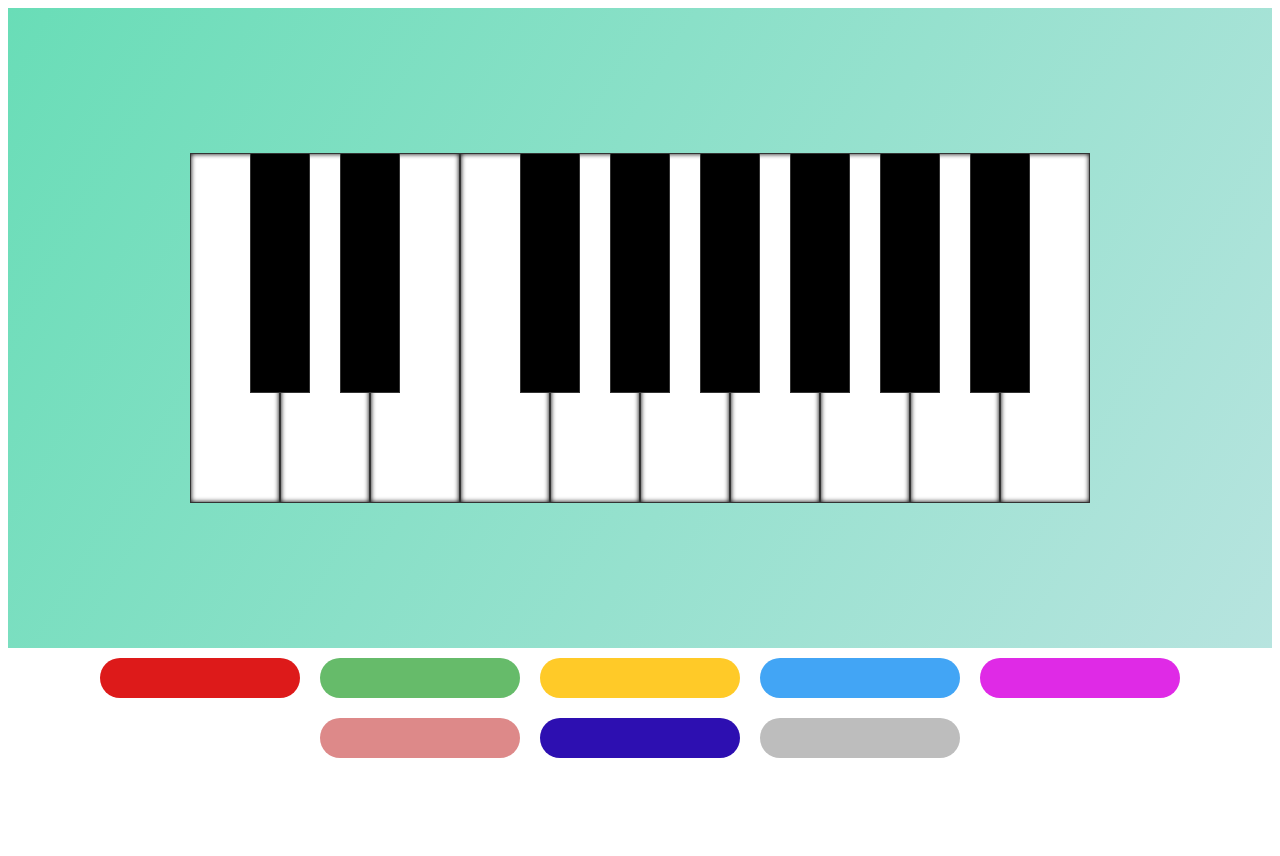
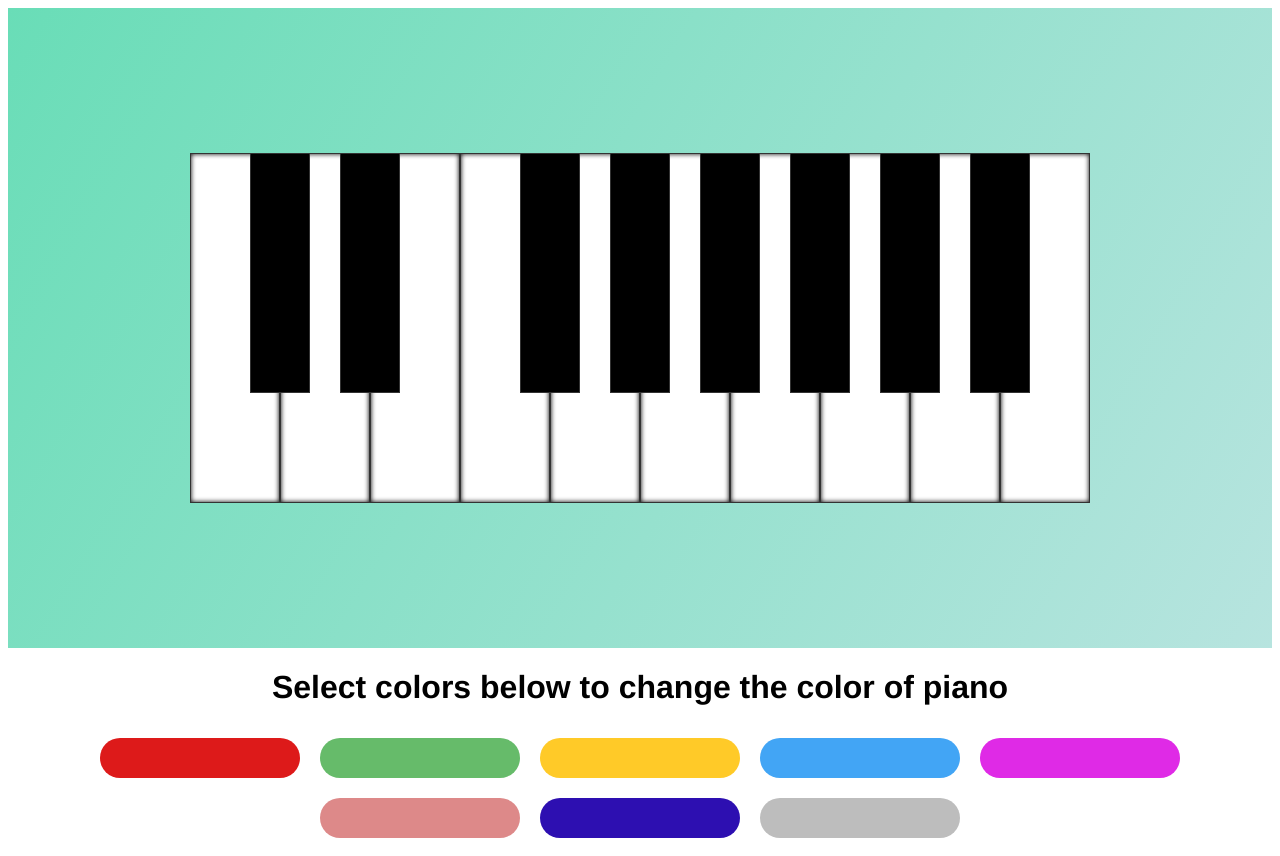
Before and after one commit to Ritz-kumari/pianofile, a plain HTML site: page index.html in a window 1280 px wide. Before the commit the page ends 800 px from the top, so only its background shows below. Drawn offline with Linux system fonts and the light colour scheme.

Commit message:
Update index.html

```diff
--- a/index.html
+++ b/index.html
@@ -8,6 +8,11 @@
         <meta name="viewport" content="width=device-width, initial-scale=1">
         <link rel="stylesheet" href="piano.css">
         <script src="jscript.js" defer></script>
+        <style>
+              h1{
+                text-align: center;
+                font-family: 'Franklin Gothic Medium', 'Arial Narrow', Arial, sans-serif;
+            }</style>
     </head>
     <body >
 
@@ -50,6 +55,8 @@
         <audio id = "Fb" src = "./sounds/note_Fb.wav" type="audio/wave" ></audio>
         <audio id = "a" src = "./sounds/note_a.wav" type="audio/wave" ></audio>
         </div>
+        <h1>
+            Select colors below to change the color of piano </h1>
 
         <div id="card">
             <div id="red" class="color" ></div>
```
